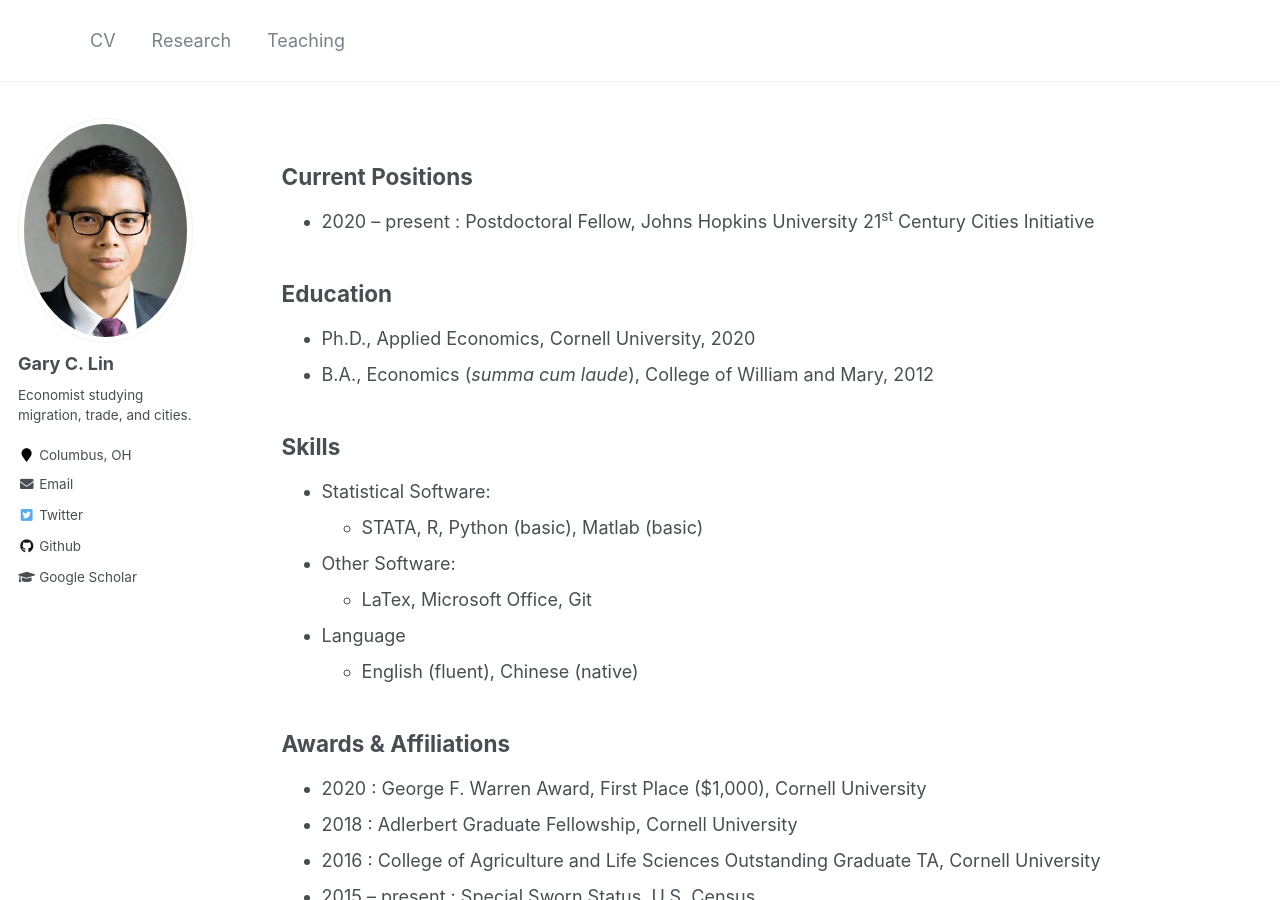
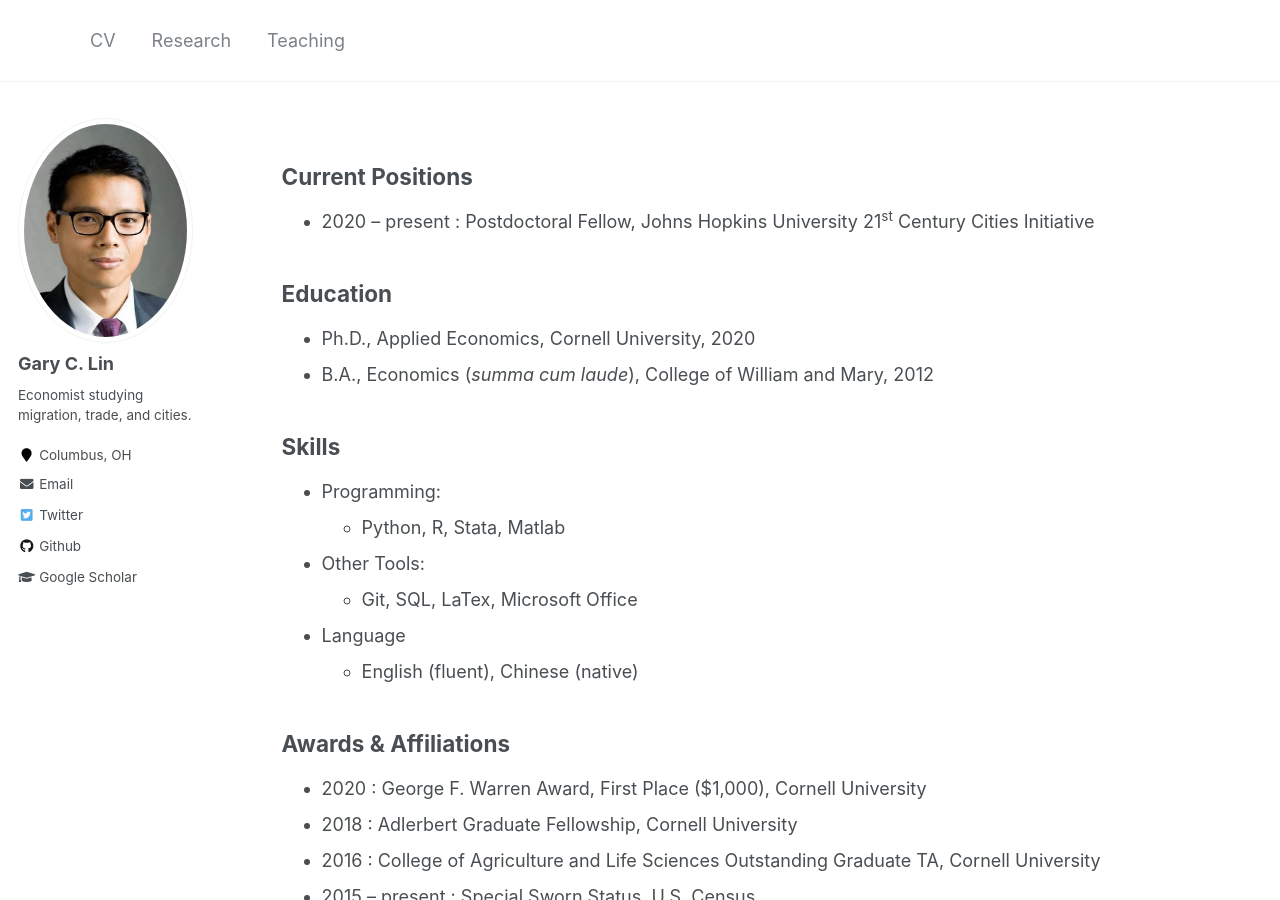
Before and after one commit to garycl/garycl.github.io, a Jekyll site: the page built from _pages/home.md, in a window 1280 px wide and 900 px high. Built offline with Jekyll 4.4.1, drawn with Linux system fonts in a browser that asks for light colours.

Commit message:
Update home.md

```diff
--- a/_pages/home.md
+++ b/_pages/home.md
@@ -21,10 +21,10 @@ Education
 
 Skills
 ------
-* Statistical Software:
-  * STATA, R, Python (basic), Matlab (basic)
-* Other Software:
-  * LaTex, Microsoft Office, Git
+* Programming:
+  * Python, R, Stata, Matlab
+* Other Tools:
+  * Git, SQL, LaTex, Microsoft Office
 * Language
   * English (fluent), Chinese (native)
 
```
